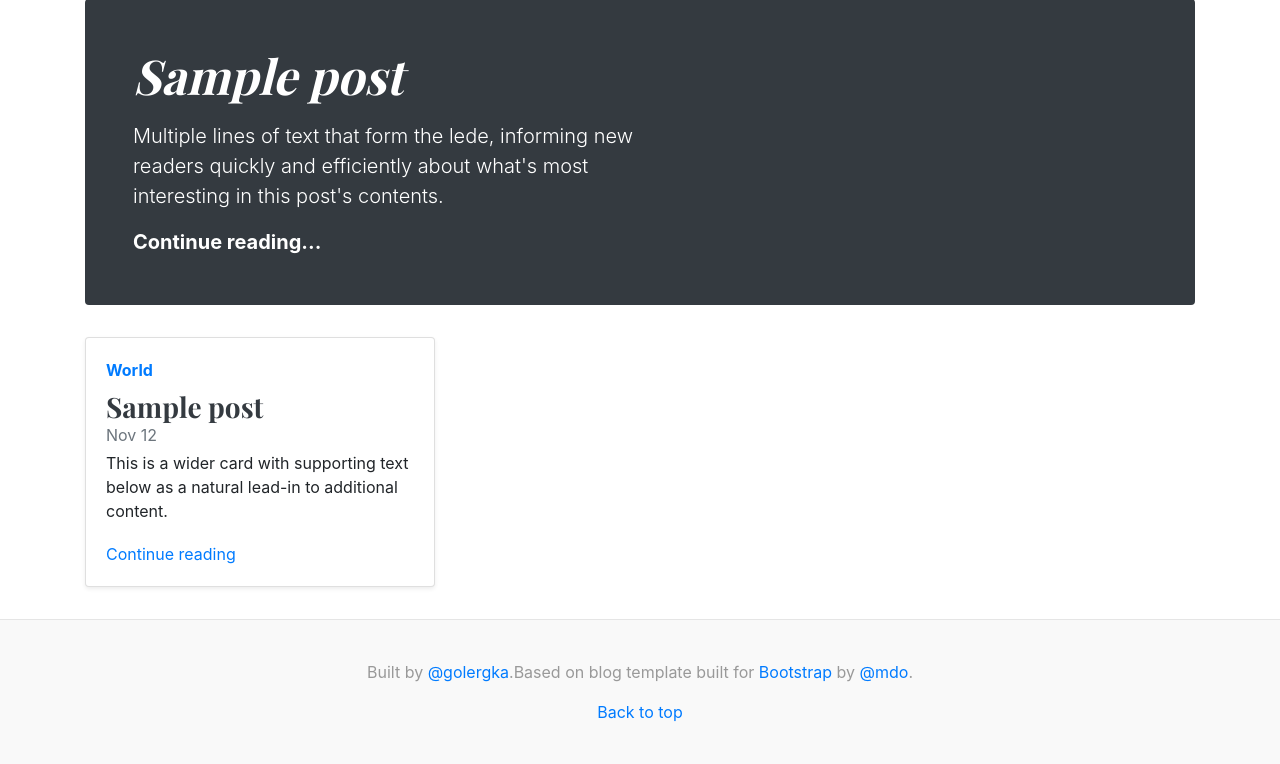
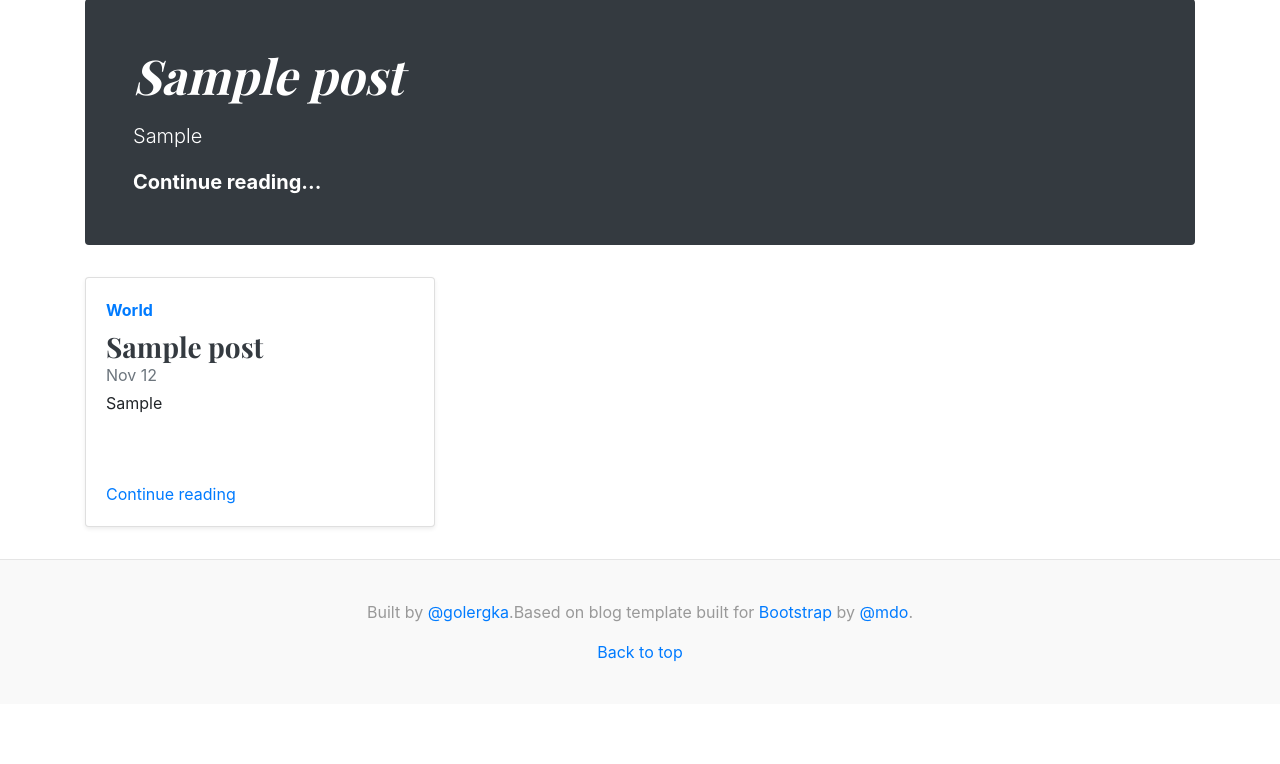
Before and after one commit to golergka/etoya, a Django app: template posts/templates/posts/index.html in a window 1280 px wide. Shown: the part 118-882 px from the top of the page. After the commit the page ends 780 px from the top, so only its background shows below. Run offline with Django 3.2, Linux system fonts and the light colour scheme; the template is opened without the code that fills it: values that come from a table or form of the project are taken from there, others are empty; tables that the repository leaves empty hold one stand-in row (values such as "Sample post"); some libraries are stand-ins or nearby versions.

Commit message:
Posts have lead, closed #10

```diff
--- a/posts/admin.py
+++ b/posts/admin.py
@@ -22,7 +22,7 @@ class BlockInline(StackedPolymorphicInline):
 @admin.register(Post)
 class PostAdmin(PolymorphicInlineSupportMixin, admin.ModelAdmin):
     fieldsets = [
-        (None, {'fields': ['title']})
+        (None, {'fields': ['title', 'lead']})
     ]
     inlines = (BlockInline, )
 
--- a/posts/models.py
+++ b/posts/models.py
@@ -6,6 +6,7 @@ from solo.models import SingletonModel
 class Post(models.Model):
     """A single post, main feature of the site"""
     title = models.CharField(max_length=200)
+    lead = models.TextField(max_length=1000)
 
     def __str__(self):
         return self.title
--- a/posts/templates/posts/index.html
+++ b/posts/templates/posts/index.html
@@ -7,8 +7,7 @@
 <div class="jumbotron p-3 p-md-5 text-white rounded bg-dark">
     <div class="col-md-6 px-0">
         <h1 class="display-4 font-italic">{{ featured_post.title }}</h1>
-        <p class="lead my-3">Multiple lines of text that form the lede, informing new readers quickly and efficiently
-            about what's most interesting in this post's contents.</p>
+        <p class="lead my-3">{{ featured_post.lead }}</p>
         <p class="lead mb-0"><a href="{% url 'post' featured_post.pk %}" class="text-white font-weight-bold">Continue
                 reading...</a></p>
     </div>
@@ -26,8 +25,7 @@
                     <a class="text-dark" href="{% url 'post' post.pk %}">{{ post.title }}</a>
                 </h3>
                 <div class="mb-1 text-muted">Nov 12</div>
-                <p class="card-text mb-auto">This is a wider card with supporting text below as a natural lead-in to
-                    additional content.</p>
+                <p class="card-text mb-auto">{{ post.lead }}</p>
                 <a href="{% url 'post' post.pk %}">Continue reading</a>
             </div>
         </div>
```
Also changed, not shown: posts/migrations/0005_post_lead.py (added).
